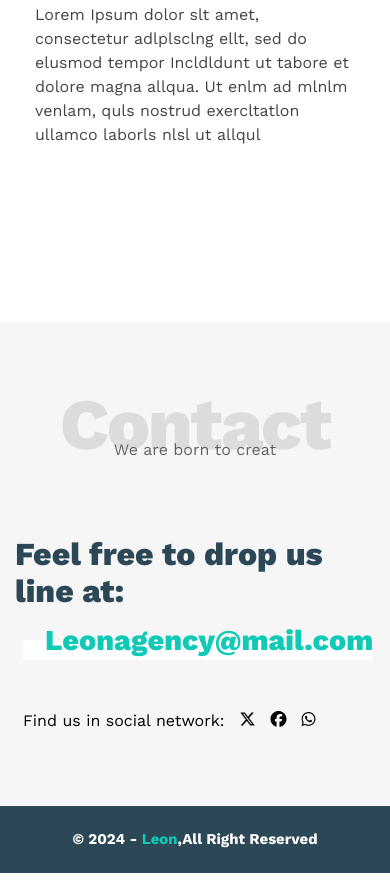
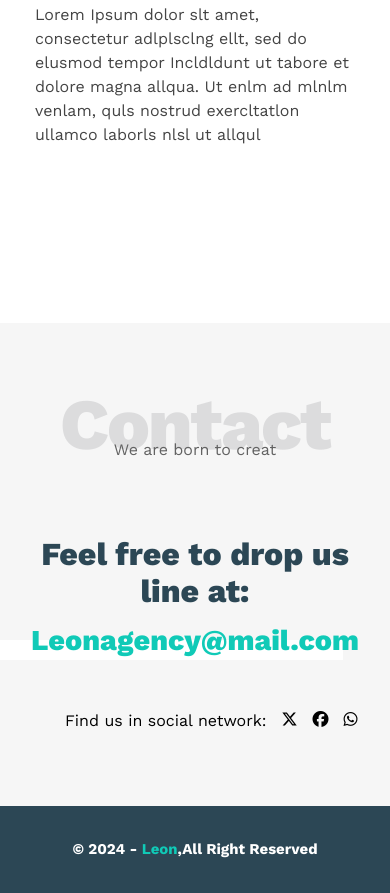
Before and after one commit to MoEsmail-22/Html_Css-Templet-one, a plain HTML site: page index.html in a window 390 px wide. Shown: the part 5879-6772 px from the top of the page. Drawn offline with nearby package versions, Linux system fonts and the light colour scheme.

Commit message:
Update style.css

```diff
--- a/style/style.css
+++ b/style/style.css
@@ -502,6 +502,7 @@ body {
   margin-top: 80px;
   display: flex;
   flex-direction: column;
+  text-align: center;
 }
 
 .contact .container .contact-content h3 {
@@ -515,7 +516,6 @@ body {
   color: var(--main-color);
   font-weight: 800;
   margin-top: -17px;
-  margin-left: 30px;
   position: relative;
   z-index: 5;
 }
@@ -550,21 +550,17 @@ body {
   .contact-content .find-us p {
     font-size: 1rem;
   }
-  .contact-content .find-us {
-    margin-left: 8px;
-  }
   .contact-content h3 {
     font-size: 1.8rem;
   }
   .contact-content h4 {
     font-size: 1.2rem;
-    margin-left: 5px;
   }
 }
 
 .footer {
   background-color: var(--secondry-color);
-  padding: 10px;
+  padding: 20px;
   font-weight: 800;
   font-size: 0.8rem;
   color: #fff;
```
